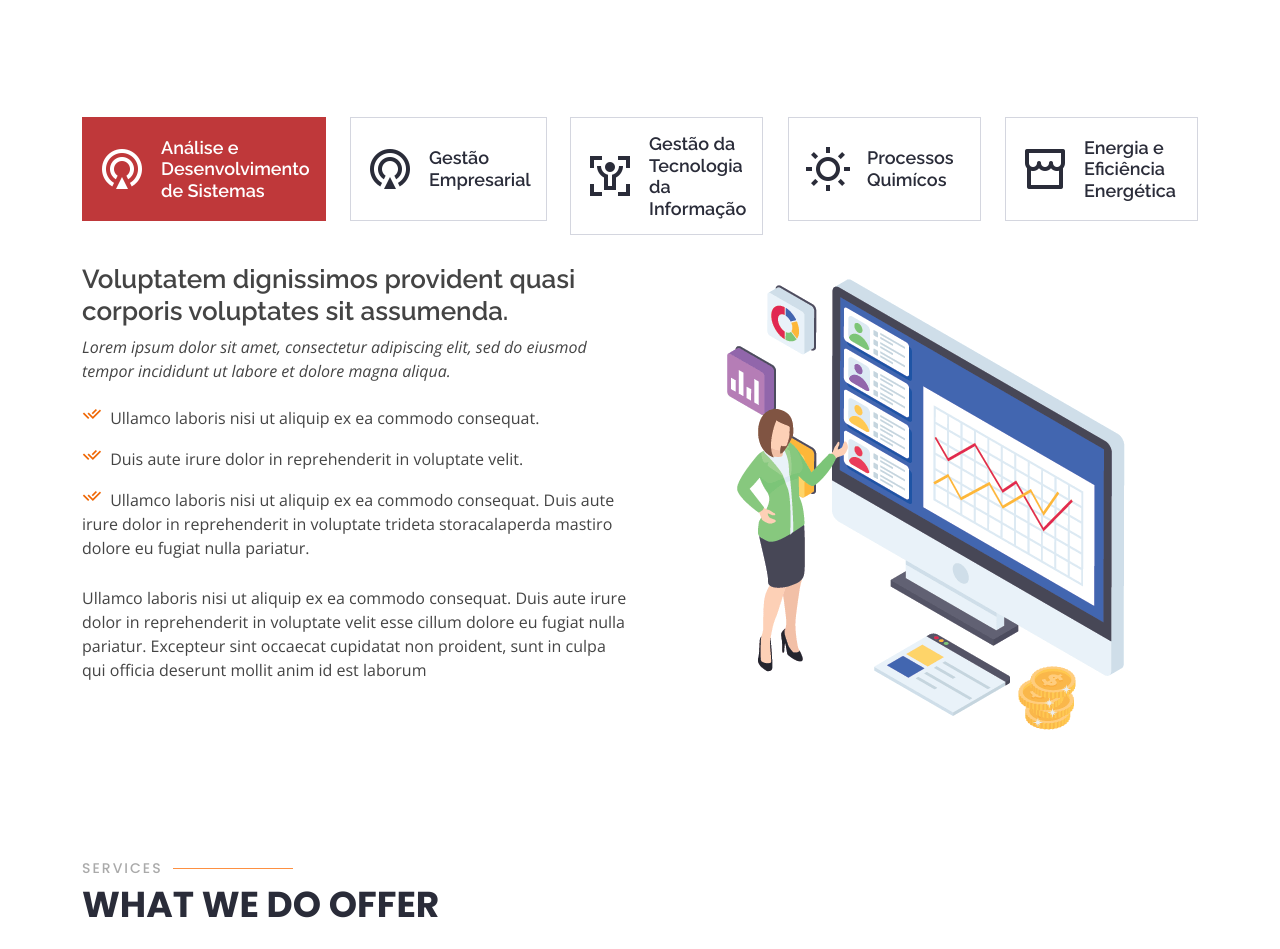
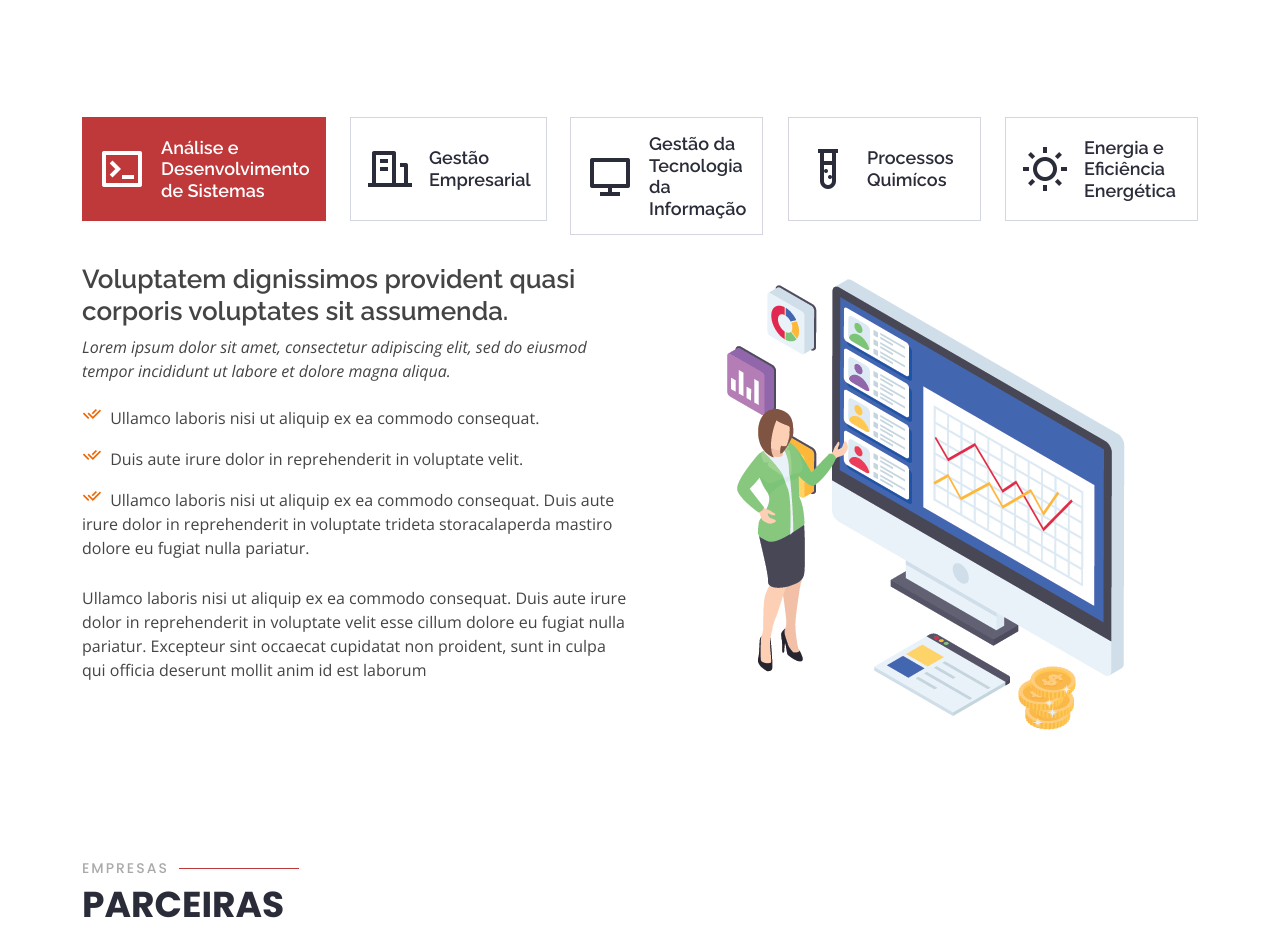
Before and after one commit to tPauloSilveira/remakeFatec, a plain HTML site: page index.html in a window 1280 px wide. Shown: the part 983-1932 px from the top of the page. Drawn offline with nearby package versions, Linux system fonts and the light colour scheme.

Commit message:
adicionando icones e ajustando subtitulos

```diff
--- a/assets/css/style.css
+++ b/assets/css/style.css
@@ -456,7 +456,7 @@ section {
   width: 120px;
   height: 1px;
   display: inline-block;
-  background: #fd9042;
+  background: #bf383a;
   margin: 4px 10px;
 }
 .section-title p {
@@ -495,7 +495,7 @@ section {
   left: 0;
   top: 2px;
   font-size: 20px;
-  color: #ef6603;
+  color: #bf383a;
   line-height: 1;
 }
 .about .content p:last-child {
--- a/index.html
+++ b/index.html
@@ -215,31 +215,31 @@
         <ul class="nav nav-tabs row d-flex">
           <li class="nav-item col" data-aos="zoom-in">
             <a class="nav-link active show" data-bs-toggle="tab" href="#tab-1">
-              <i class="ri-gps-line"></i>
+              <i class="ri-terminal-box-line"></i>
               <h4 class="d-none d-lg-block">Análise e Desenvolvimento de Sistemas</h4>
             </a>
           </li>
           <li class="nav-item col" data-aos="zoom-in" data-aos-delay="100">
             <a class="nav-link" data-bs-toggle="tab" href="#tab-2">
-              <i class="ri-gps-line"></i>
+              <i class="ri-building-line"></i>
               <h4 class="d-none d-lg-block">Gestão Empresarial</h4>
             </a>
           </li>
           <li class="nav-item col" data-aos="zoom-in" data-aos-delay="200">
             <a class="nav-link" data-bs-toggle="tab" href="#tab-3">
-              <i class="ri-body-scan-line"></i>
+              <i class="ri-computer-line"></i>
               <h4 class="d-none d-lg-block">Gestão da Tecnologia da Informação</h4>
             </a>
           </li>
           <li class="nav-item col" data-aos="zoom-in" data-aos-delay="300">
             <a class="nav-link" data-bs-toggle="tab" href="#tab-4">
-              <i class="ri-sun-line"></i>
+              <i class="ri-test-tube-line"></i>
               <h4 class="d-none d-lg-block">Processos Quimícos</h4>
             </a>
           </li>
           <li class="nav-item col" data-aos="zoom-in" data-aos-delay="400">
             <a class="nav-link" data-bs-toggle="tab" href="#tab-5">
-              <i class="ri-store-line"></i>
+              <i class="ri-sun-line"></i>
               <h4 class="d-none d-lg-block">Energia e Eficiência Energética</h4>
             </a>
           </li>
@@ -377,8 +377,8 @@
       <div class="container">
 
         <div class="section-title" data-aos="zoom-out">
-          <h2>Services</h2>
-          <p>What we do offer</p>
+          <h2>Empresas</h2>
+          <p>Parceiras</p>
         </div>
 
         <div class="row">
@@ -436,8 +436,8 @@
       <div class="container">
 
         <div class="section-title" data-aos="zoom-out">
-          <h2>Testimonials</h2>
-          <p>What they are saying about us</p>
+          <h2>Testemunhas</h2>
+          <p>O que eles estão falando da gente?</p>
         </div>
 
         <div class="testimonials-slider swiper" data-aos="fade-up" data-aos-delay="100">
```
Also changed, not shown: img/pczinho.png (added), 1 other file.
